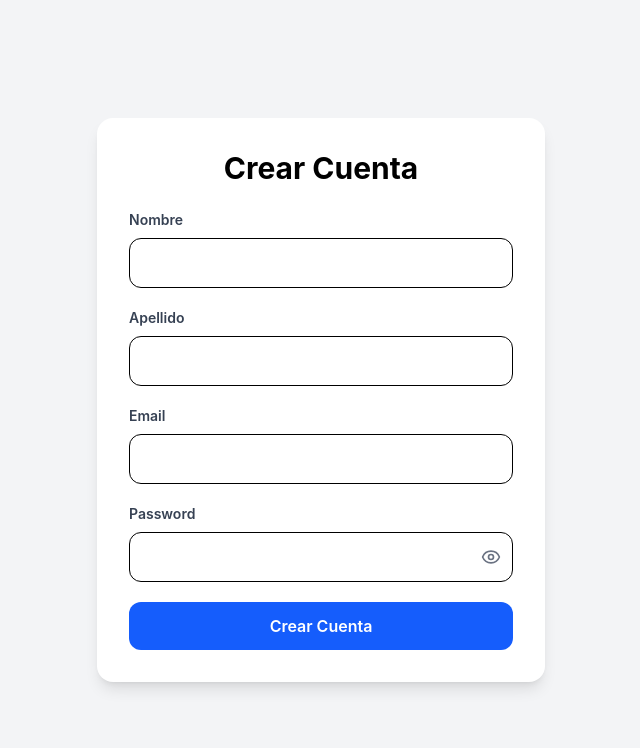
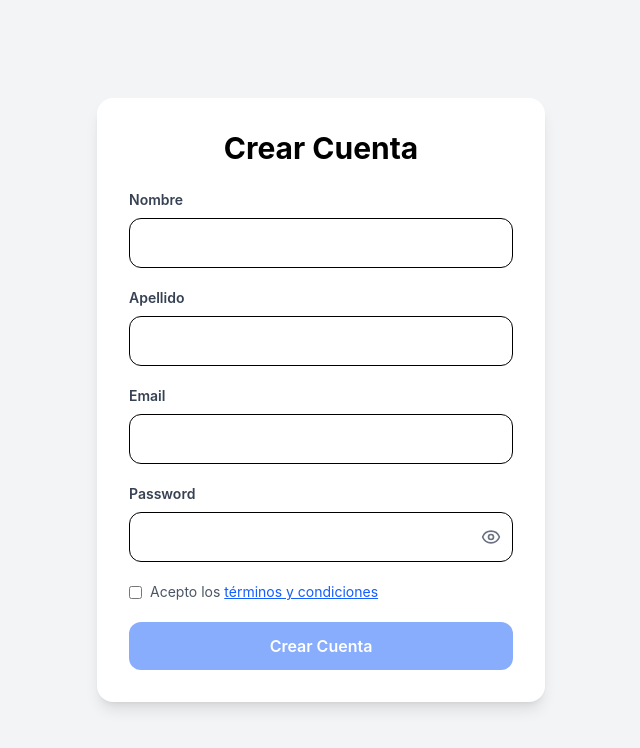
Before and after one commit to JoseGarcia1994/loans-react, a React (Vite) app: page /register in a window 1280 px wide. Shown: the top 748 px of the page, without its empty margins (319-959 px from the left). Built offline with nearby package versions, Linux system fonts and the light colour scheme.

Commit message:
feat(RegisterPage): require terms acceptance in user registration form

```diff
--- a/src/pages/RegisterPage.jsx
+++ b/src/pages/RegisterPage.jsx
@@ -14,6 +14,7 @@ function RegisterPage() {
     first_name: "",
     last_name: "",
     password: "",
+    terms_accepted: false,
   });
 
   const [loading, setLoading] = useState(false);
@@ -32,6 +33,11 @@ function RegisterPage() {
 
     setError("");
     setSuccess(false);
+
+    if (!formData.terms_accepted) {
+      setError("You must accept terms and conditions");
+      return;
+    }
 
     try {
       setLoading(true);
@@ -119,10 +125,32 @@ function RegisterPage() {
             required
           />
 
+          <div className="flex items-start gap-2">
+            <input
+              type="checkbox"
+              name="terms_accepted"
+              checked={formData.terms_accepted}
+              onChange={(e) =>
+                setFormData({
+                  ...formData,
+                  terms_accepted: e.target.checked,
+                })
+              }
+              className="mt-1"
+            />
+
+            <label className="text-sm text-gray-600">
+              Acepto los{" "}
+              <span className="text-blue-600 underline cursor-pointer">
+                términos y condiciones
+              </span>
+            </label>
+          </div>
+
           <button
             type="submit"
-            disabled={loading}
-            className="w-full bg-blue-600 hover:bg-blue-700 text-white py-3 rounded-xl font-semibold"
+            disabled={loading || !formData.terms_accepted}
+            className="w-full bg-blue-600 hover:bg-blue-700 disabled:opacity-50 text-white py-3 rounded-xl font-semibold"
           >
             {loading ? "Creando..." : "Crear Cuenta"}
           </button>
```
